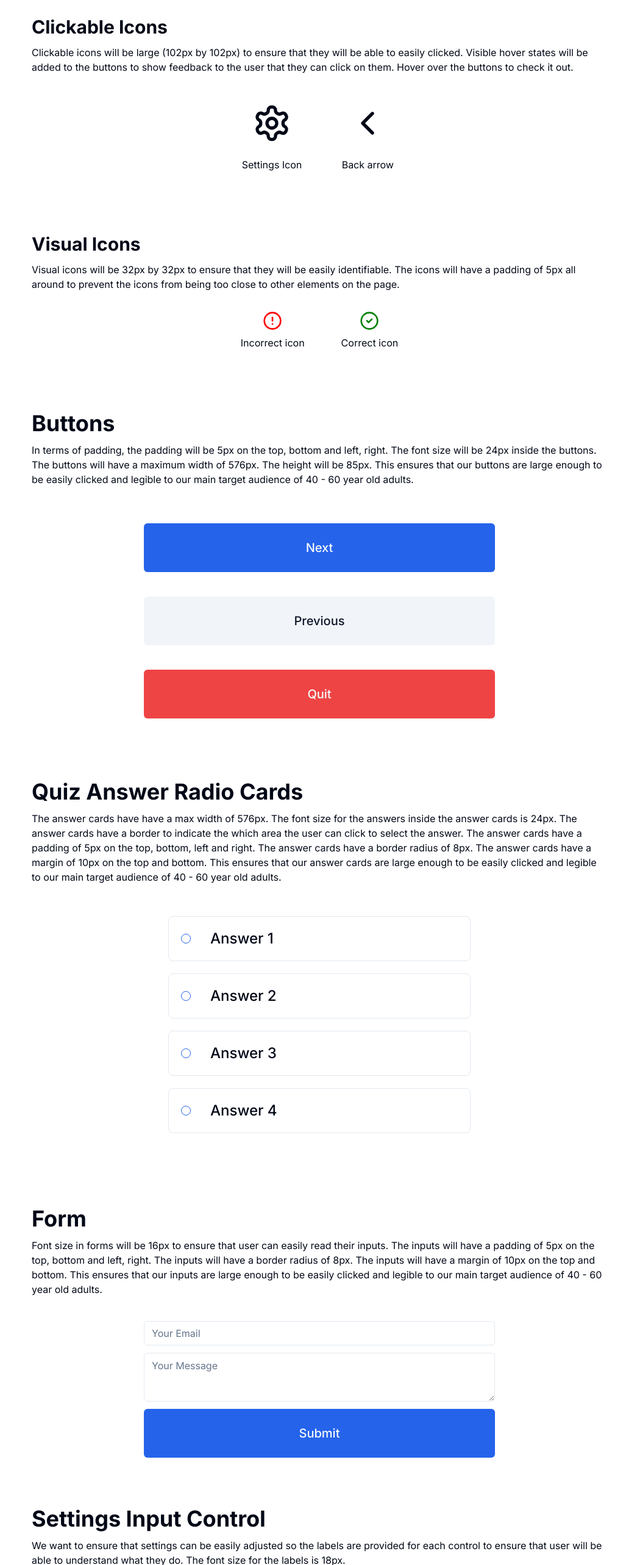
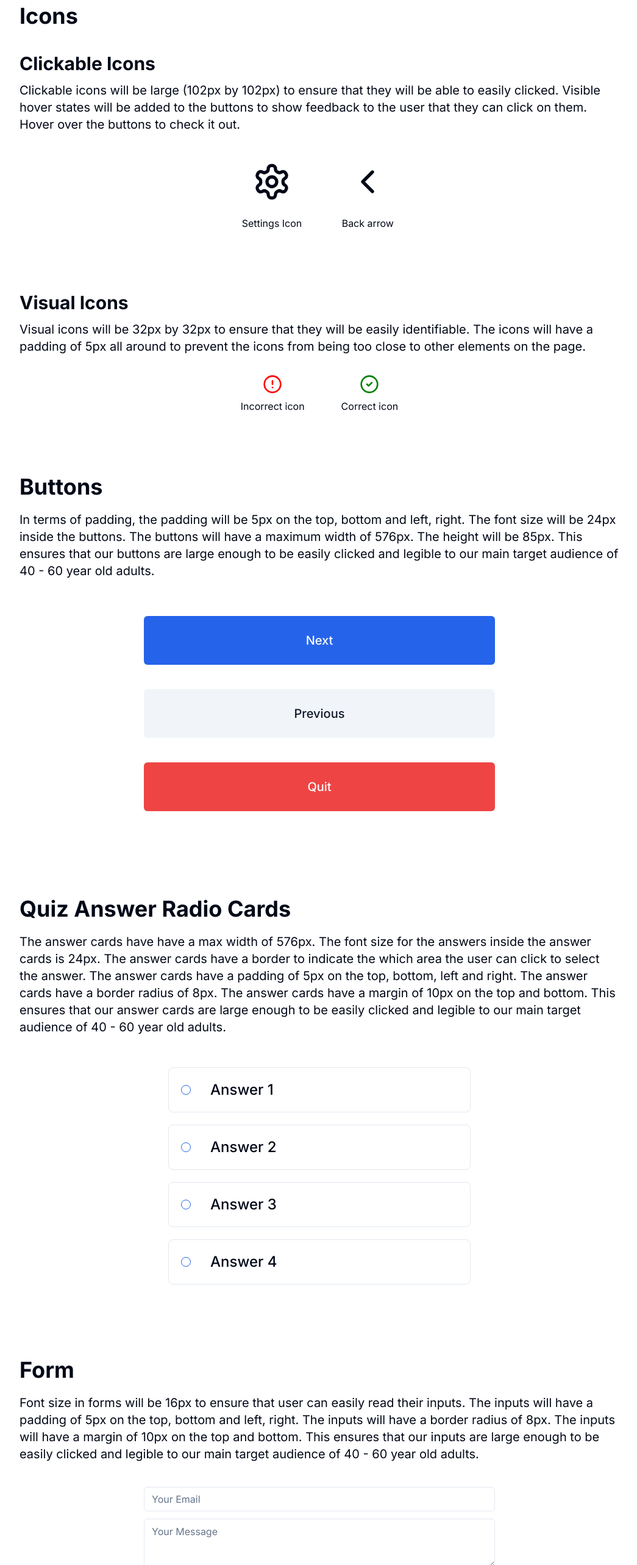
Before and after one commit to Email-Phising-Guard/styleguide, a Next.js app: page /icon in a window 1280 px wide. Shown: the part 160-2726 px from the top of the page at 61% size, without its empty margins (116-1161 px from the left). Built offline with nearby package versions, Linux system fonts and the light colour scheme.

Commit message:
Fix styling

```diff
--- a/src/app/icon/page.tsx
+++ b/src/app/icon/page.tsx
@@ -9,10 +9,11 @@ import { AlertCircle, CheckCircle2, ChevronLeft, Settings } from "lucide-react";
 
 export default function IconsPage() {
   return (
-    <main className="max-w-5xl mx-auto p-10">
+    <main className="max-w-5xl mt-10 mx-auto p-5">
+      <h1 className="text-4xl font-bold">Icons</h1>
       <section className="py-10">
-        <h3 className="text-3xl font-bold mb-3">Clickable Icons</h3>
-        <p className=" mb-3">
+        <h2 className="text-3xl font-bold mb-3">Clickable Icons</h2>
+        <p className="mb-3 text-xl">
           Clickable icons will be large (102px by 102px) to ensure that they
           will be able to easily clicked. Visible hover states will be added to
           the buttons to show feedback to the user that they can click on them.
@@ -35,7 +36,7 @@ export default function IconsPage() {
       </section>
       <section className="py-10">
         <h3 className="text-3xl font-bold mb-3">Visual Icons</h3>
-        <p className=" mb-3">
+        <p className="mb-3 text-xl">
           Visual icons will be 32px by 32px to ensure that they will be easily
           identifiable. The icons will have a padding of 5px all around to
           prevent the icons from being too close to other elements on the page.
@@ -52,8 +53,8 @@ export default function IconsPage() {
         </div>
       </section>
       <section className="py-10">
-        <h2 className="text-4xl font-bold mb-3">Buttons</h2>
-        <p className=" mb-3">
+        <h2 className="text-4xl font-bold mb-5">Buttons</h2>
+        <p className="mb-3 text-xl">
           In terms of padding, the padding will be 5px on the top, bottom and
           left, right. The font size will be 24px inside the buttons. The
           buttons will have a maximum width of 576px. The height will be 85px.
@@ -83,9 +84,9 @@ export default function IconsPage() {
           </div>
         </div>
       </section>
-      <section className="py-10">
-        <h2 className="text-4xl font-bold mb-3">Quiz Answer Radio Cards</h2>
-        <p className=" mb-3">
+      <section className="my-20">
+        <h2 className="text-4xl font-bold mb-5">Quiz Answer Radio Cards</h2>
+        <p className="mb-3 text-xl">
           The answer cards have have a max width of 576px. The font size for the
           answers inside the answer cards is 24px. The answer cards have a
           border to indicate the which area the user can click to select the
@@ -122,9 +123,9 @@ export default function IconsPage() {
           </div>
         </RadioGroup>
       </section>
-      <section className="py-10">
-        <h2 className="text-4xl font-bold mb-3">Form</h2>
-        <p className="mb-3">
+      <section className="my-20">
+        <h2 className="text-4xl font-bold mb-5">Form</h2>
+        <p className="mb-3 text-xl">
           Font size in forms will be 16px to ensure that user can easily read
           their inputs. The inputs will have a padding of 5px on the top, bottom
           and left, right. The inputs will have a border radius of 8px. The
@@ -140,9 +141,11 @@ export default function IconsPage() {
           </div>
         </form>
       </section>
-      <section className="py-10">
-        <h2 className="text-4xl font-bold mb-3">Settings Input Control</h2>
-        <p>
+      <section className="my-20">
+        <h2 className="text-4xl font-bold mb-5 mt-10">
+          Settings Input Control
+        </h2>
+        <p className="text-xl">
           We want to ensure that settings can be easily adjusted so the labels
           are provided for each control to ensure that user will be able to
           understand what they do. The font size for the labels is 18px.
--- a/src/app/logo/page.tsx
+++ b/src/app/logo/page.tsx
@@ -2,7 +2,7 @@ import Image from "next/image";
 
 export default function LogoPage() {
   return (
-    <div className="max-w-5xl mx-auto p-10">
+    <div className="max-w-5xl mx-auto p-5 mt-10">
       <h1 className="text-4xl font-bold mb-10">Logo</h1>
 
       <p className="text-xl">
--- a/src/app/typography/page.tsx
+++ b/src/app/typography/page.tsx
@@ -1,7 +1,6 @@
 import {
   Table,
   TableBody,
-  TableCaption,
   TableCell,
   TableHead,
   TableHeader,
@@ -9,11 +8,10 @@ import {
 } from "@/components/ui/table";
 import Link from "next/link";
 import Image from "next/image";
-import { Italic } from "lucide-react";
 
 export default function TypographyPage() {
   return (
-    <div className="mb-24 mt-10 p-6 m-auto max-w-5xl z-0">
+    <div className="mb-24 mt-10 p-5 mx-auto max-w-5xl z-0">
       <h1 className="text-4xl font-bold">Typography</h1>
       <div className="my-10 text-lg flex flex-col gap-y-4">
         <p>
--- a/src/components/ColorIntro.tsx
+++ b/src/components/ColorIntro.tsx
@@ -1,8 +1,8 @@
 export default function ColorIntro() {
   return (
-    <div className="max-w-5xl mx-auto space-y-12 my-24">
-      <h1 className="text-5xl font-bold tracking-wide">Colors</h1>
-      <p className="text-2xl tracking-wider">
+    <div className="max-w-5xl mx-auto space-y-12 mb-24 mt-10 p-5">
+      <h1 className="text-4xl font-bold">Colors</h1>
+      <p className="text-xl">
         We chose this color palette for Email Phishing because the color scheme
         develops a harmonious palette that conveys dependability and
         professionalism (blue) with a dash of urgency and excitement (red). The
--- a/src/components/MainPalette.tsx
+++ b/src/components/MainPalette.tsx
@@ -3,7 +3,7 @@ import HexColorGroup from "./HexColorGroup";
 
 export default function MainPalette() {
   return (
-    <div className="max-w-4xl mx-auto space-y-10 my-24">
+    <div className="max-w-4xl mx-auto space-y-10 my-24 p-5">
       <h2 className="text-3xl font-semibold border border-y-0 border-r-0 border-l-8 pl-[10px] border-primary">
         Main Palette
       </h2>
```
